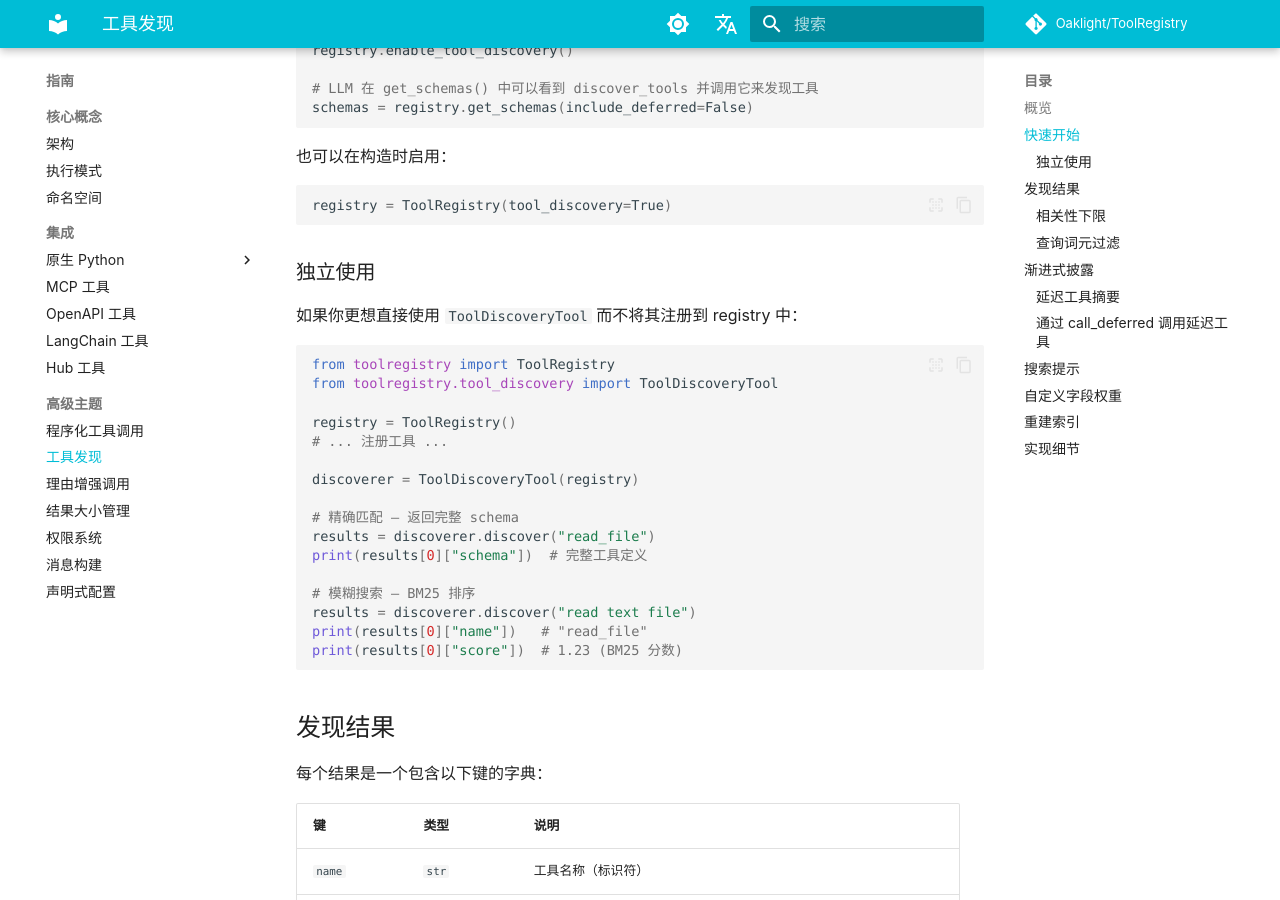
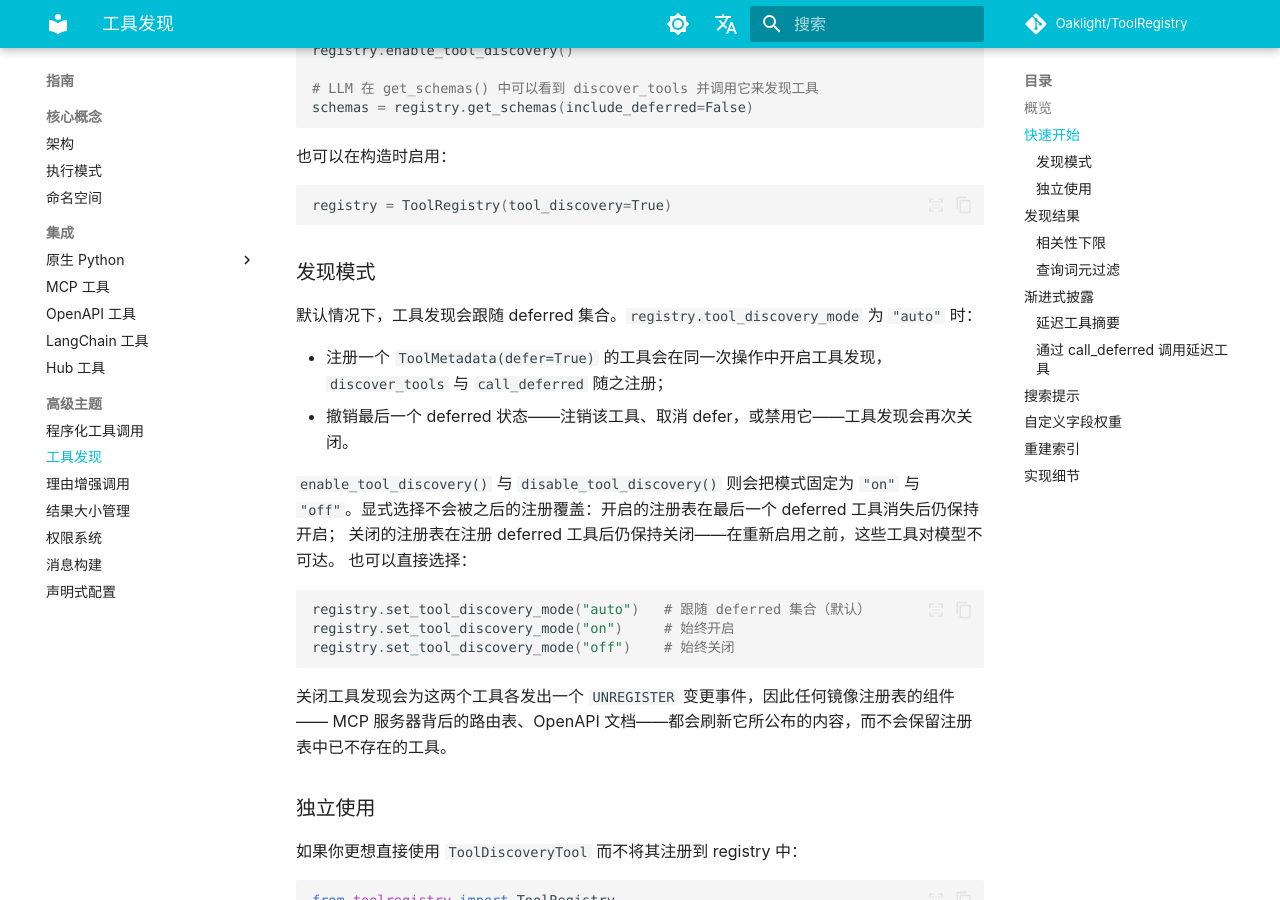
Before and after one commit to Oaklight/ToolRegistry, an MkDocs documentation site: the page built from docs/usage/tool_discovery.md, in a window 1280 px wide and 900 px high, scrolled down 1626 px. Built offline with MkDocs 1.6.1 and Material for MkDocs 9.7.7, drawn with Linux system fonts in a browser that asks for light colours; some web fonts are replaced; comment, search, counter and statistics services are not loaded; some of the changed text lies outside the part shown.

Commit message:
docs: 工具发现模式、传输层刷新与 call_deferred 权限

````diff
--- a/docs/usage/tool_discovery.md
+++ b/docs/usage/tool_discovery.md
@@ -71,6 +71,29 @@ schemas = registry.get_schemas(include_deferred=False)
 ```python
 registry = ToolRegistry(tool_discovery=True)
 ```
+
+### 发现模式
+
+默认情况下，工具发现会跟随 deferred 集合。`registry.tool_discovery_mode` 为
+`"auto"` 时：
+
+- 注册一个 `ToolMetadata(defer=True)` 的工具会在同一次操作中开启工具发现，
+  `discover_tools` 与 `call_deferred` 随之注册；
+- 撤销最后一个 deferred 状态——注销该工具、取消 defer，或禁用它——工具发现会再次关闭。
+
+`enable_tool_discovery()` 与 `disable_tool_discovery()` 则会把模式固定为 `"on"` 与
+`"off"`。显式选择不会被之后的注册覆盖：开启的注册表在最后一个 deferred 工具消失后仍保持开启；
+关闭的注册表在注册 deferred 工具后仍保持关闭——在重新启用之前，这些工具对模型不可达。
+也可以直接选择：
+
+```python
+registry.set_tool_discovery_mode("auto")   # 跟随 deferred 集合（默认）
+registry.set_tool_discovery_mode("on")     # 始终开启
+registry.set_tool_discovery_mode("off")    # 始终关闭
+```
+
+关闭工具发现会为这两个工具各发出一个 `UNREGISTER` 变更事件，因此任何镜像注册表的组件——
+MCP 服务器背后的路由表、OpenAPI 文档——都会刷新它所公布的内容，而不会保留注册表中已不存在的工具。
 
 ### 独立使用
 
@@ -221,6 +244,10 @@ for s in summaries:
 
 `call_deferred` 仅接受延迟工具——对非延迟工具调用会抛出 `ValueError`。
 
+`call_deferred` 是代理，而不是权限旁路：注册表先解析目标，再使用**目标工具的**参数走与直接调用相同的访问检查。
+拒绝目标的策略同样会拒绝代理调用，包括依赖参数取值的规则。代理调用与被派发的调用都会出现在执行日志中。
+
+
 工具名的匹配是宽松的。`discover_tools` 与 `call_deferred` 都会在把 `/` 和 `-` 折叠为 `_`、并忽略大小写之后解析名称，因此被 MCP 客户端改写过的名字（注册名为 `weather-get-current`，实际传入 `weather_get_current`）同样能命中正确的工具。精确的注册拼写优先于归一化匹配。没有工具匹配时，错误信息会列出最接近的注册名，便于调用方一次自我纠正。
 
 `discover_tools` 和 `call_deferred` 通过 `enable_tool_discovery()` / `disable_tool_discovery()` 一起注册和注销。它们的名称可通过 `toolregistry.llm.discovery` 中的常量 `TOOL_DISCOVERY_NAME` 和 `TOOL_CALL_DEFERRED_NAME` 获取。
````
Also changed, not shown: docs/admin/web-ui.md (+6 -2 lines), docs/changelog.md (+5 -0 lines).
